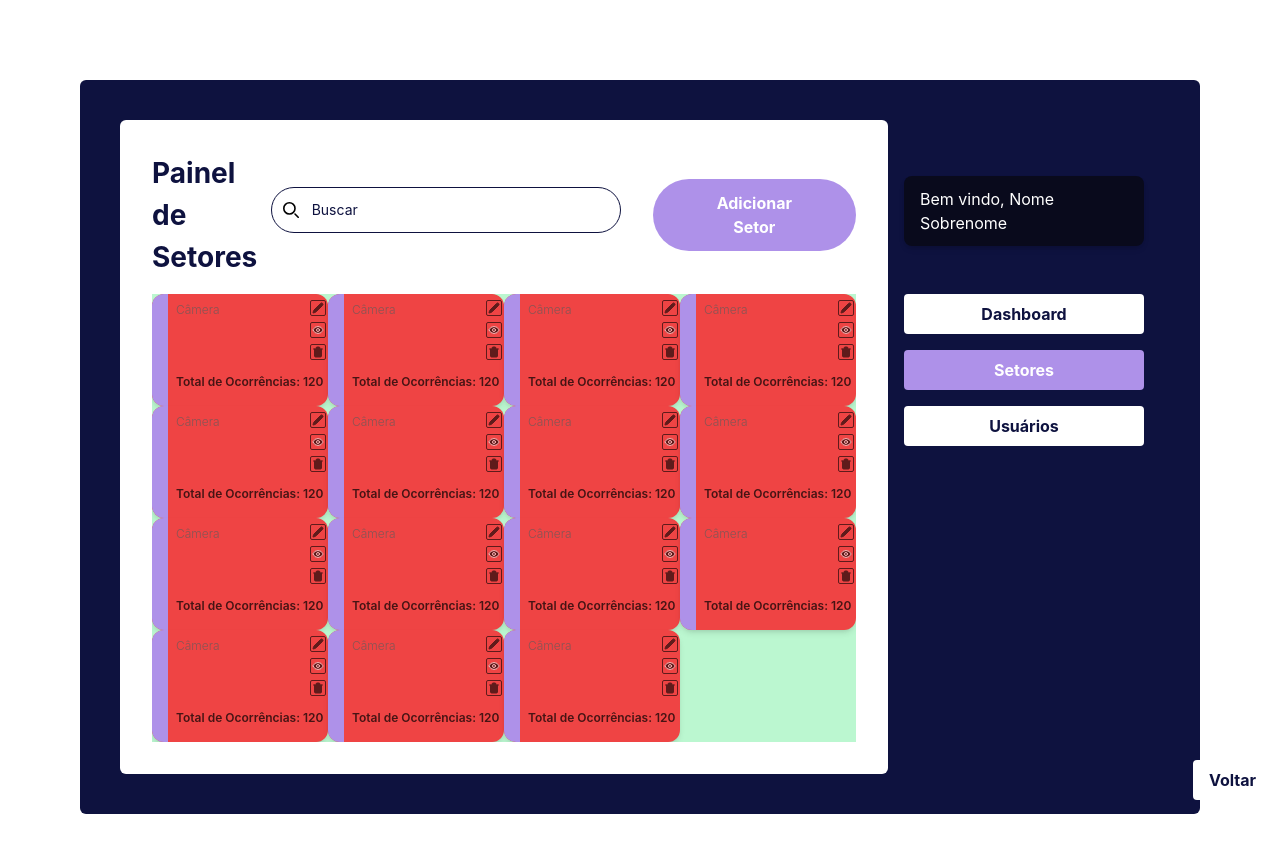
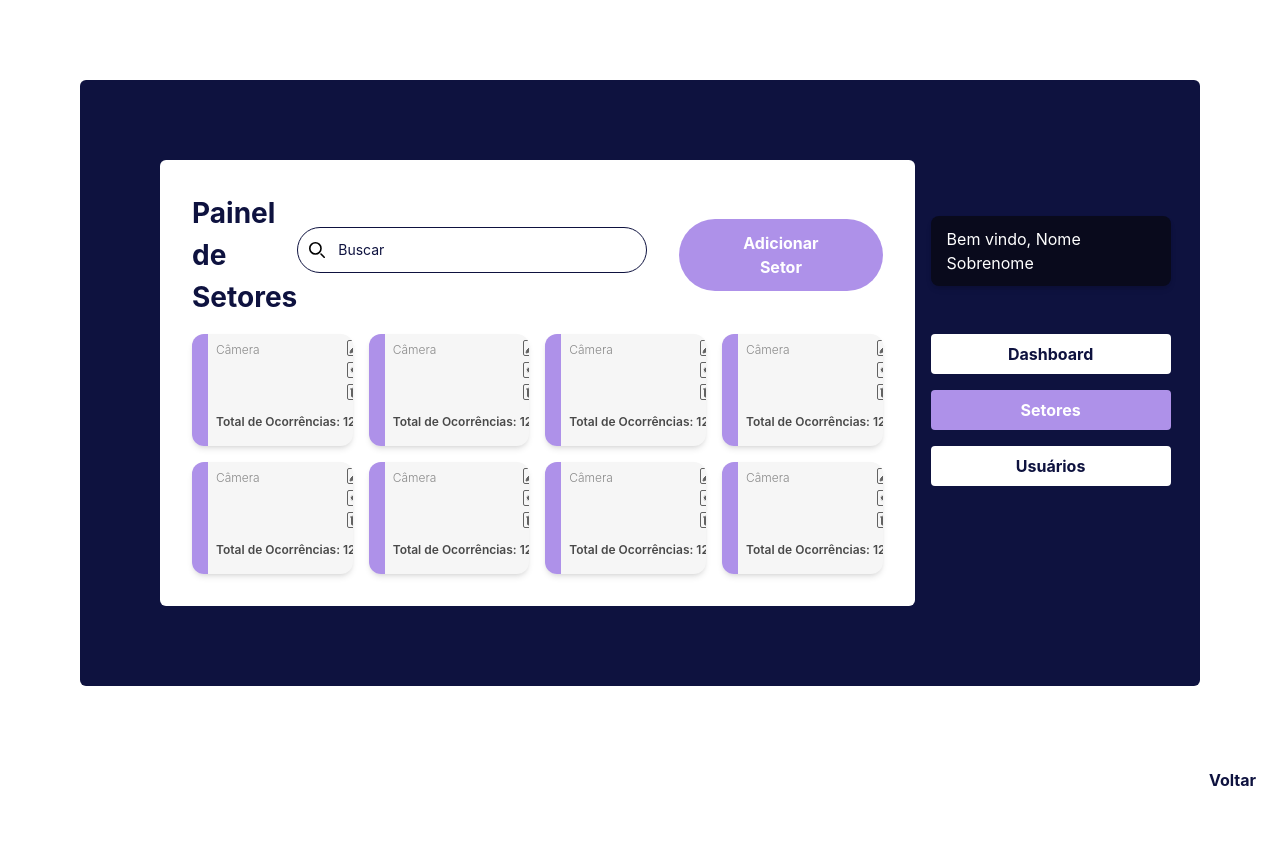
Before and after one commit to catrinck/Detectoy, a React (Create React App) app in the folder detectoy-front-end/: page /reports in a window 1280 px wide. Shown: the top 852 px of the page. After the commit the page ends 800 px from the top, so only its background shows below. Built offline with nearby package versions, Linux system fonts and the light colour scheme.

Commit message:
BUGS AND COLORS CORRECTION

```diff
--- a/detectoy-front-end/src/ReportsPage.jsx
+++ b/detectoy-front-end/src/ReportsPage.jsx
@@ -34,7 +34,7 @@ export default function ReportsPage() {
 
     return (
         <div>
-            <div className='p-10 m-20 rounded-md bg-[#0E123F] h-full flex flex-1'>
+            <div className='p-20 m-20 rounded-md bg-[#0E123F] h-full flex flex-1'>
 
                 <div className='bg-white flex flex-col items-center justify-center rounded-md h-full w-[81.75rem] p-8'>
                     <header className='flex flex-1 justify-between flex-row items-center w-full'>
@@ -48,9 +48,8 @@ export default function ReportsPage() {
                         </div>
                     </header>
                                {/* a ser ajustado */}
-                    <div className='flex-1 h-full overflow-y-hidden mt-4 bg-green-200'>
-                        <div className='item-start overflow-y-auto grid grid-cols-4 '>
-                            <CardSetor/>
+                    <div className='flex-1 mt-4'>
+                        <div className='grid grid-cols-4 gap-4 '>
                             <CardSetor/>
                             <CardSetor/>
                             <CardSetor/>
@@ -60,12 +59,7 @@ export default function ReportsPage() {
                             <CardSetor/>
                             <CardSetor/>
 
-                            <CardSetor/>
-                            <CardSetor/>
-                            <CardSetor/>
-                            <CardSetor/>
-                            <CardSetor/>
-                            <CardSetor/>
+
                         </div>
                     </div>
                 </div>
--- a/detectoy-front-end/src/components/CardSetor.jsx
+++ b/detectoy-front-end/src/components/CardSetor.jsx
@@ -18,7 +18,7 @@ export default function CardSetor({
 
   return (
     <>
-      <div className="overflow-hidden bg-red-500 rounded-xl  h-28 shadow-md w-full flex">
+      <div className="overflow-hidden bg-[#F6F6F6] rounded-xl  h-28 shadow-md w-full flex">
         <div className="bg-[#AE91E9] shrink-0 w-4" />
         <div className="flex flex-row w-full p-2 relative">
           <div className="flex flex-col justify-between">
@@ -75,6 +75,6 @@ export default function CardSetor({
       </div>
 
 
-    </>
+</>
   );
 }
```
